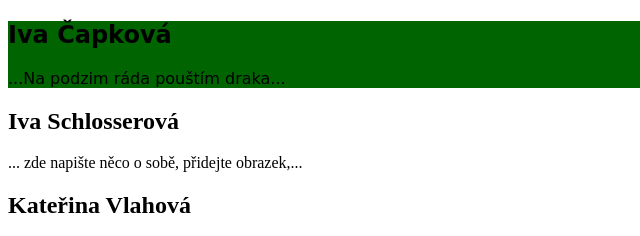
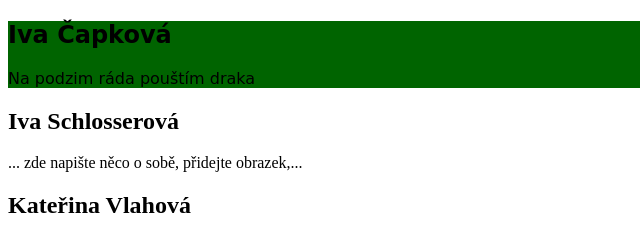
Before and after one commit to brumlablo/IKEItas, a plain HTML site: page index.html in a window 1280 px wide. Shown: the part 465-701 px from the top of the page, 0-640 px from the left. Drawn offline with Linux system fonts and the light colour scheme.

Commit message:
Odebrání teček

```diff
--- a/index.html
+++ b/index.html
@@ -20,7 +20,7 @@
 
     <section id="IvaC">
       <h2>Iva Čapková</h2>
-      <p>...Na podzim ráda pouštím draka...</p>
+      <p>Na podzim ráda pouštím draka</p>
     </section>
 
     <section id="IvaS">
```
